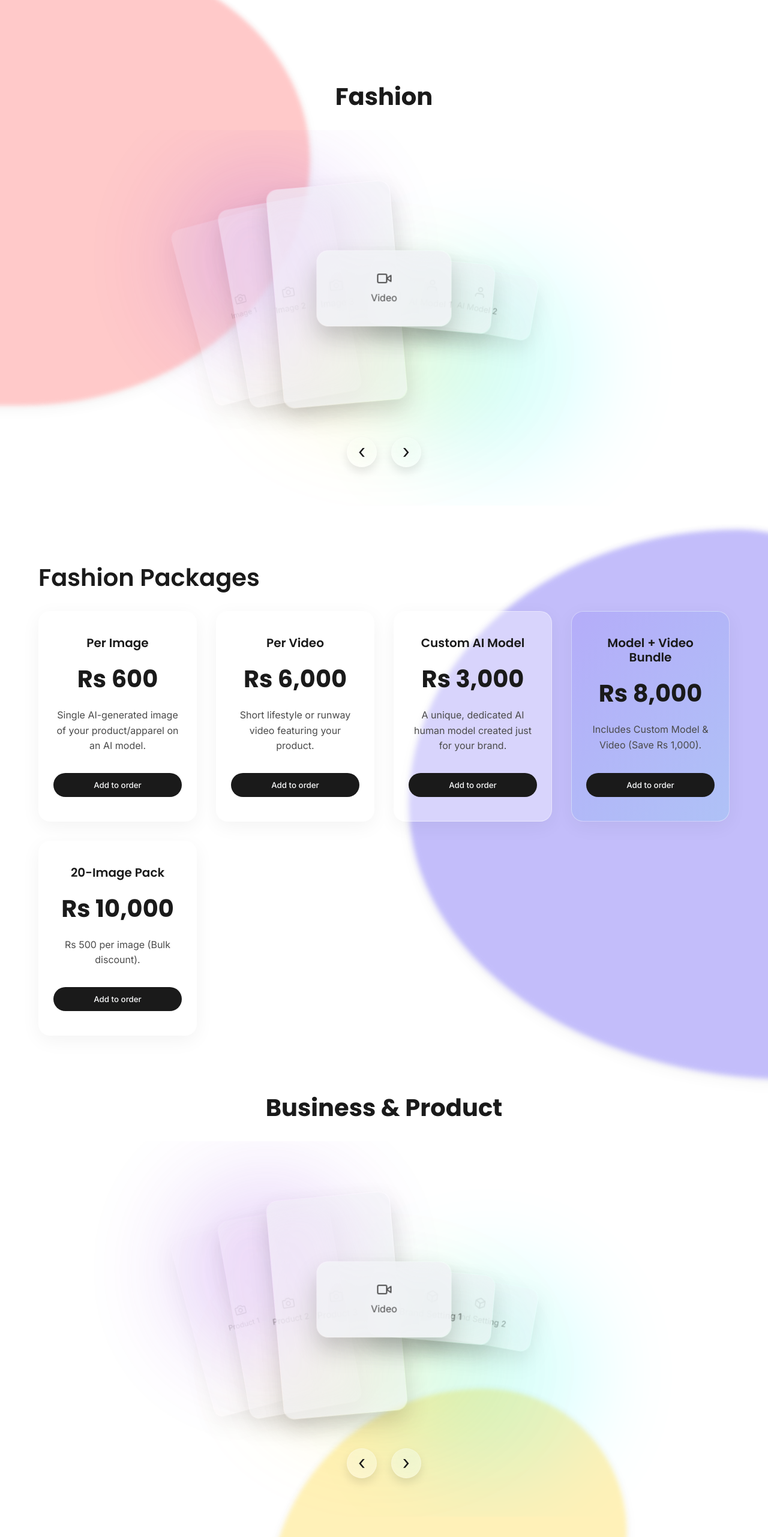
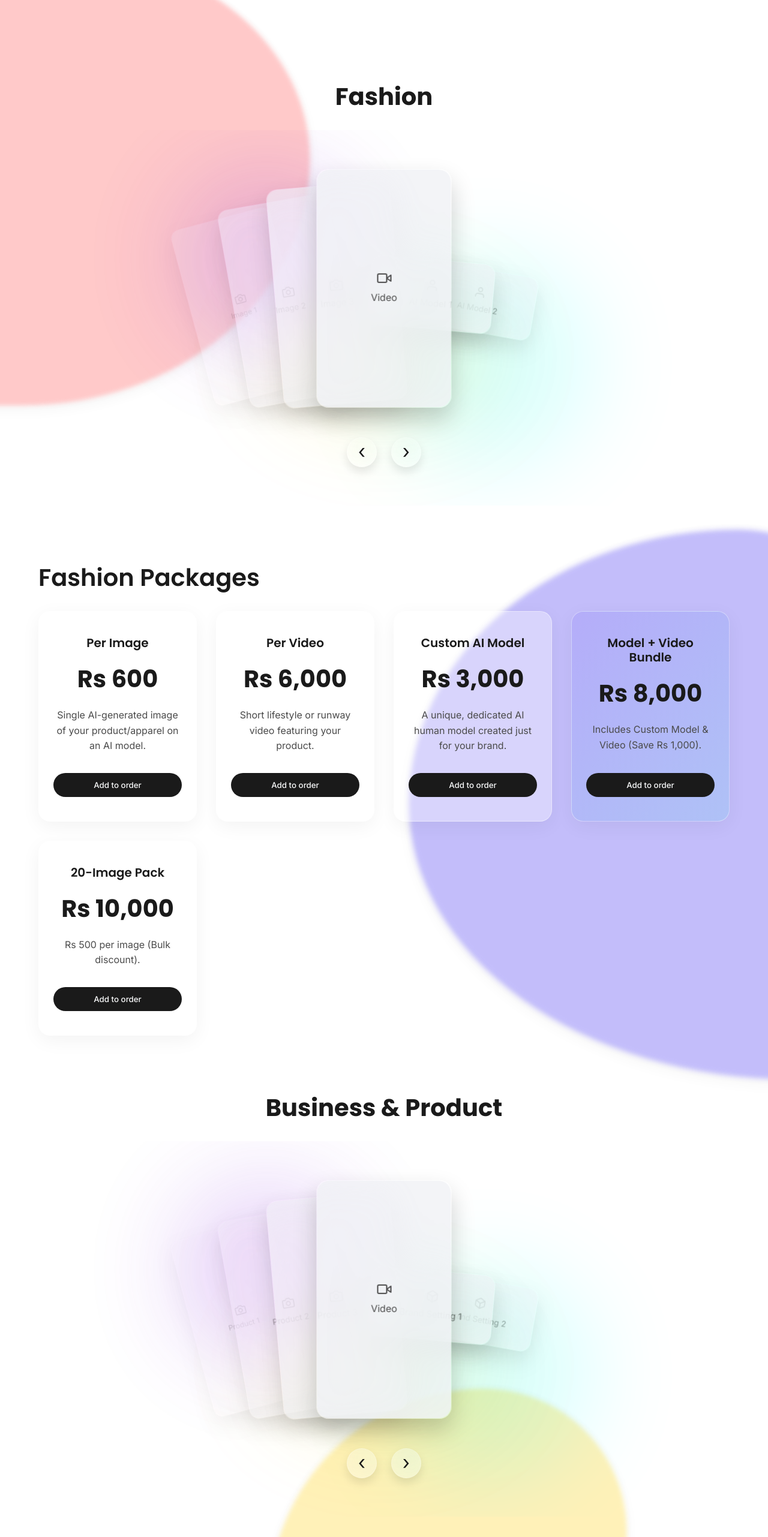
Before and after one commit to geeth-rp/pixlore-web, a React (Vite) app: page / in a window 1280 px wide. Shown: the part 1804-4367 px from the top of the page at 60% size. Built offline with nearby package versions, Linux system fonts and the light colour scheme.

Commit message:
Change video aspect ratio to 9:16 in carousels

```diff
--- a/src/components/BusinessWork.jsx
+++ b/src/components/BusinessWork.jsx
@@ -37,8 +37,8 @@ const BusinessWork = () => {
     {/* BUSINESS CAROUSEL ITEM 3 — 9:16 */},
     <div key="prod3" className="aspect-portrait" style={styles.imageSlot}><IconCamera /> Product 3</div>,
 
-    {/* BUSINESS CAROUSEL ITEM 4 — 16:9 Video */},
-    <div key="vid1" className="aspect-landscape" style={styles.imageSlot}><IconVideo /> Video</div>,
+    {/* BUSINESS CAROUSEL ITEM 4 — 9:16 Video */},
+    <div key="vid1" className="aspect-portrait" style={styles.imageSlot}><IconVideo /> Video</div>,
 
     {/* BUSINESS CAROUSEL ITEM 5 — 16:9 Picture */},
     <div key="brand1" className="aspect-landscape" style={styles.portraitSlot}><IconPackage /> Brand Setting 1</div>,
--- a/src/components/FashionWork.jsx
+++ b/src/components/FashionWork.jsx
@@ -36,8 +36,8 @@ const FashionWork = () => {
     {/* FASHION CAROUSEL ITEM 3 — 9:16 */},
     <div key="img3" className="aspect-portrait" style={styles.imageSlot}><IconCamera /> Image 3</div>,
 
-    {/* FASHION CAROUSEL ITEM 4 — 16:9 Video */},
-    <div key="vid1" className="aspect-landscape" style={styles.imageSlot}><IconVideo /> Video</div>,
+    {/* FASHION CAROUSEL ITEM 4 — 9:16 Video */},
+    <div key="vid1" className="aspect-portrait" style={styles.imageSlot}><IconVideo /> Video</div>,
 
     {/* FASHION CAROUSEL ITEM 5 — 16:9 Picture */},
     <div key="model1" className="aspect-landscape" style={styles.portraitSlot}><IconUser /> AI Model 1</div>,
```
